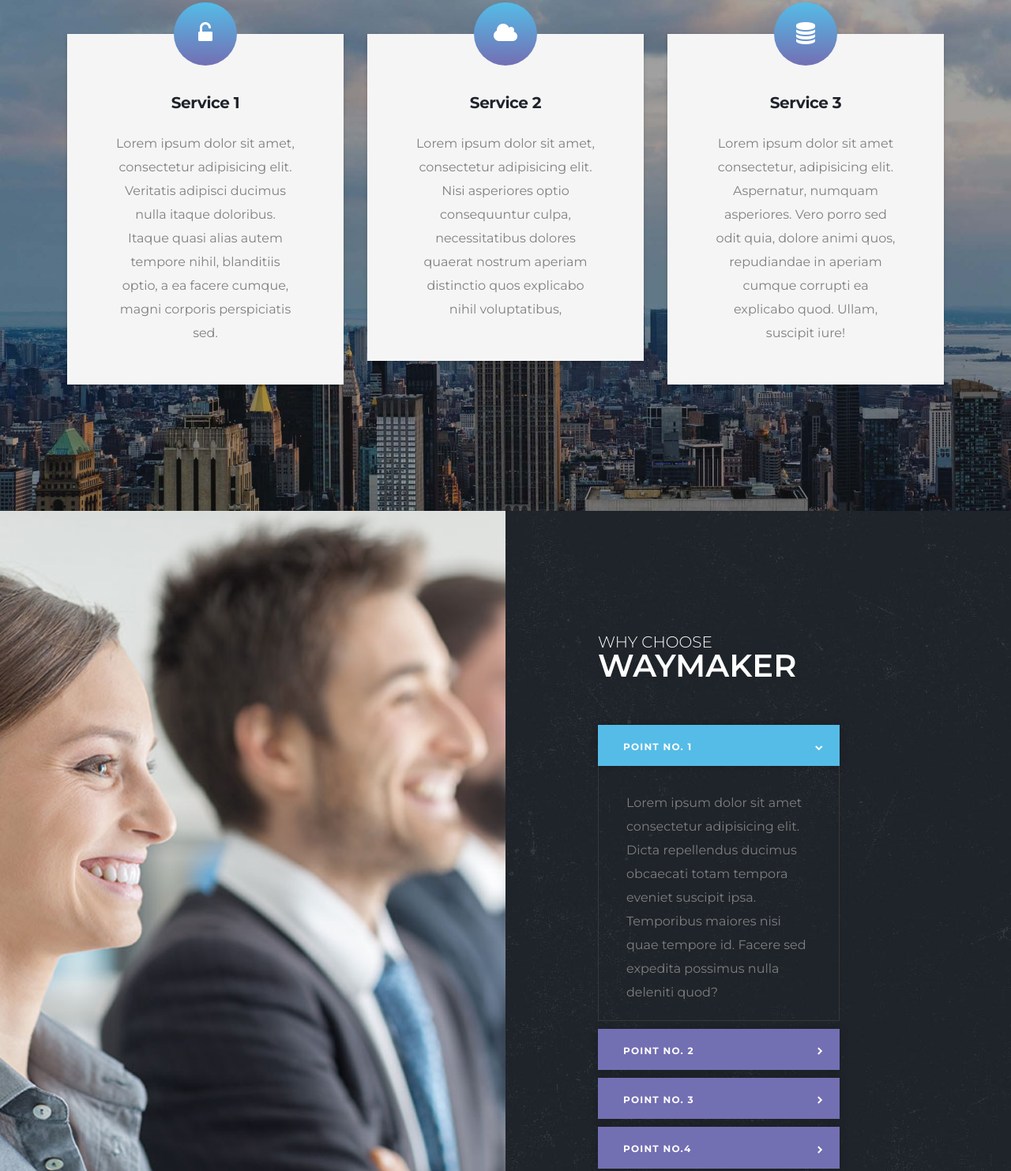
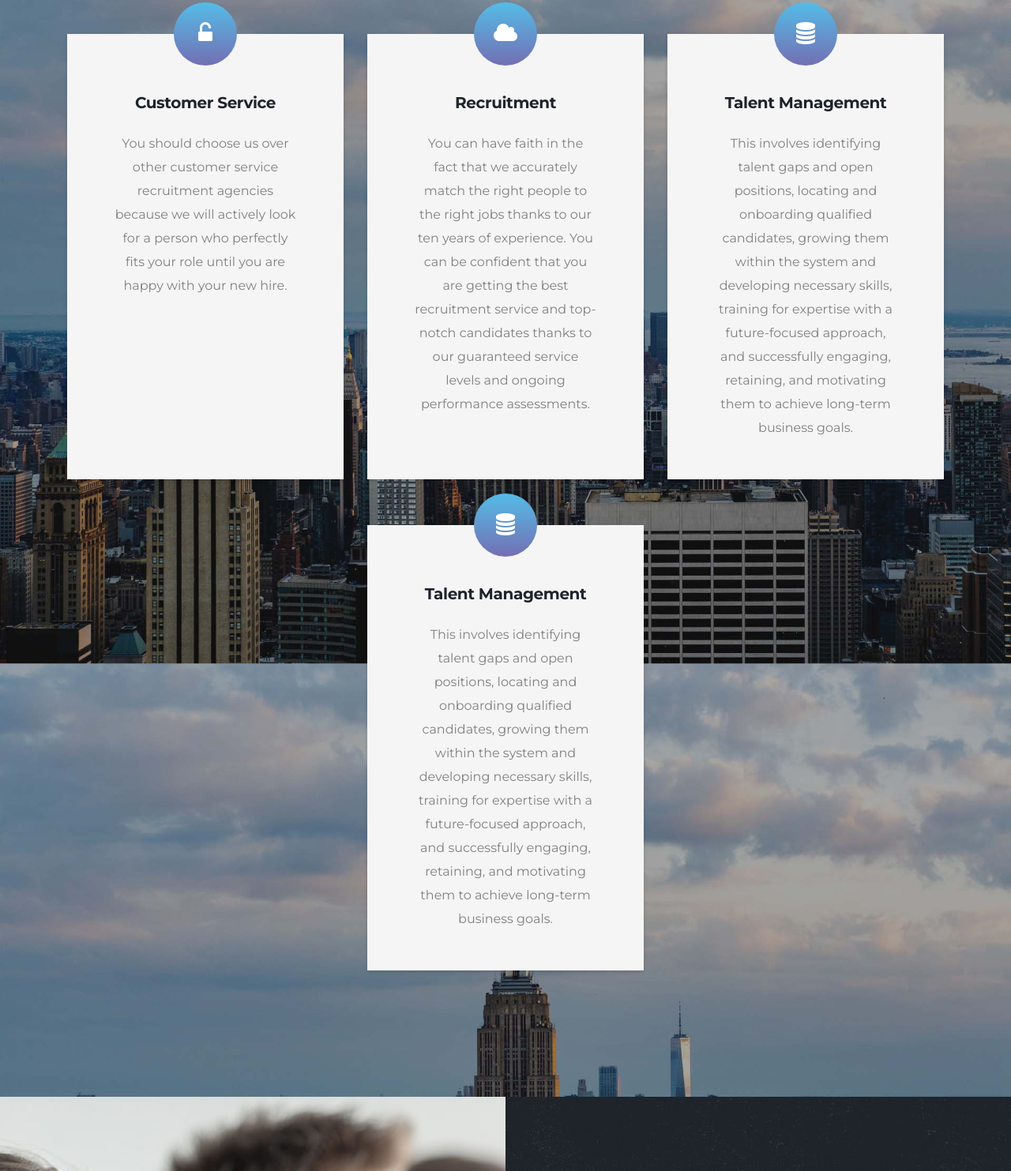
Before and after one commit to luckypatcherx/waymaker, a plain HTML site: page index.html in a window 1280 px wide. Shown: the part 1159-2642 px from the top of the page at 79% size. Drawn offline with Linux system fonts and the light colour scheme; some packages are replaced by stand-ins of ours.

Commit message:
content update

```diff
--- a/index.html
+++ b/index.html
@@ -21,7 +21,7 @@
 	<link rel="stylesheet" href="css/bootstrap.min.css">
 	<link rel="stylesheet" href="css/animations.css">
 	<link rel="stylesheet" href="css/font-awesome.css">
-	<link rel="stylesheet" href="css/main.css?v=2.71" class="color-switcher-link">
+	<link rel="stylesheet" href="css/main.css?v=2.91" class="color-switcher-link">
 	<script src="js/vendor/modernizr-2.6.2.min.js"></script>
 
 	<!--[if lt IE 9]>
@@ -214,13 +214,13 @@
 											<div class="intro_layers">
 												<div class="intro_layer" data-animation="pullUp">
 													<h3 class="intro_before_featured_word">
-														Stuck in a ‘career rut’?
+														Register here and fast track your career.
 													</h3>
 												</div>
 												<div class="intro_layer" data-animation="pullDown">
 													<h2 class="text-uppercase intro_featured_word">
-														Help us match to
-														<br> Your hr role
+														Be our next success story.
+
 													</h2>
 												</div>
 												<div class="intro_layer" data-animation="fadeIn">
@@ -248,13 +248,12 @@
 											<div class="intro_layers">
 												<div class="intro_layer" data-animation="pullDown">
 													<h3 class="intro_before_featured_word">
-														Launch Your recruitment career
+														Find a great job anywhere in the world.
 													</h3>
 												</div>
 												<div class="intro_layer" data-animation="pullUp">
 													<h2 class="text-uppercase intro_featured_word">
-														With innovate
-														<br> Сonsultancy
+														With Waymaker
 													</h2>
 												</div>
 												<div class="intro_layer" data-animation="fadeIn">
@@ -335,30 +334,29 @@
 			<section class="icon-boxed teaser-box ls s-py-lg-130 c-my-lg-10 s-parallax">
 
 				<div class="container">
-					<div class="row">
+					<div class="row justify-content-center">
 						<div class="col-lg-4 mt-5">
-							<div class="icon-box text-center hero-bg box-shadow">
+							<div class="icon-box h-100 text-center hero-bg box-shadow">
 								<div class="teaser-icon icon-styled bg-maincolor3">
 									<i class="fa fa-unlock-alt"></i>
 								</div>
 								<h3>
-									<a href="#">Service 1</a>
+									<a href="#">Customer Service</a>
 								</h3>
-								<p>
-Lorem ipsum dolor sit amet, consectetur adipisicing elit. Veritatis adipisci ducimus nulla itaque doloribus. Itaque quasi alias autem tempore nihil, blanditiis optio, a ea facere cumque, magni corporis perspiciatis sed.								</p>
-							</div>
+								<p class="text-center">
+									You should choose us over other customer service recruitment agencies because we will actively look for a person who perfectly fits your role until you are happy with your new hire. </p>			</div>
 						</div>
 						<div class="col-lg-4 mt-5">
-							<div class="icon-box text-center hero-bg box-shadow">
+							<div class="icon-box h-100 text-center hero-bg box-shadow">
 								<div class="teaser-icon icon-styled bg-maincolor3">
 									<i class="fa fa-cloud"></i>
 								</div>
 								<h3>
-									<a href="#">Service 2</a>
+									<a href="#">Recruitment </a>
 								</h3>
 								<p>
-Lorem ipsum dolor sit amet, consectetur adipisicing elit. Nisi asperiores optio consequuntur culpa, necessitatibus dolores quaerat nostrum aperiam distinctio quos explicabo nihil voluptatibus,
-								</p>
+									You can have faith in the fact that we accurately match the right people to the right jobs thanks to our ten years of experience.
+									You can be confident that you are getting the best recruitment service and top-notch candidates thanks to our guaranteed service levels and ongoing performance assessments. 								</p>
 							</div>
 						</div>
 						<div class="col-lg-4 mt-5">
@@ -367,10 +365,25 @@ Lorem ipsum dolor sit amet, consectetur adipisicing elit. Nisi asperiores optio
 									<i class="fa fa-database"></i>
 								</div>
 								<h3>
-									<a href="#">Service 3</a>
+									<a href="#">Talent Management</a>
 								</h3>
 								<p>
-Lorem ipsum dolor sit amet consectetur, adipisicing elit. Aspernatur, numquam asperiores. Vero porro sed odit quia, dolore animi quos, repudiandae in aperiam cumque corrupti ea explicabo quod. Ullam, suscipit iure!
+									This involves identifying talent gaps and open positions, locating and onboarding qualified candidates, growing them within the system and developing necessary skills, training for expertise with a future-focused approach, and successfully engaging, retaining, and motivating them to achieve long-term business goals.
+
+								</p>
+							</div>
+						</div>
+						<div class="col-lg-4 mt-5">
+							<div class="icon-box h-100 text-center hero-bg box-shadow">
+								<div class="teaser-icon icon-styled bg-maincolor3">
+									<i class="fa fa-database"></i>
+								</div>
+								<h3>
+									<a href="#">Talent Management</a>
+								</h3>
+								<p>
+									This involves identifying talent gaps and open positions, locating and onboarding qualified candidates, growing them within the system and developing necessary skills, training for expertise with a future-focused approach, and successfully engaging, retaining, and motivating them to achieve long-term business goals.
+
 								</p>
 							</div>
 						</div>
@@ -397,38 +410,42 @@ Lorem ipsum dolor sit amet consectetur, adipisicing elit. Aspernatur, numquam as
 							<div class="card-header" role="tab" id="collapse01_header">
 								<h5>
 									<a data-toggle="collapse" href="#collapse01" aria-expanded="true" aria-controls="collapse01">
-										Point No. 1
+										Access to the best candidates
+
 									</a>
 								</h5>
 							</div>
 							<div id="collapse01" class="collapse show" role="tabpanel" aria-labelledby="collapse01_header" data-parent="#accordion01">
 								<div class="card-body">
-Lorem ipsum dolor sit amet consectetur adipisicing elit. Dicta repellendus ducimus obcaecati totam tempora eveniet suscipit ipsa. Temporibus maiores nisi quae tempore id. Facere sed expedita possimus nulla deleniti quod?
+									Availability of the top candidates.
+									Using both conventional and modern recruitment channels, and applying our in-depth knowledge of the sector.
 								</div>
 							</div>
 							<div class="card-header" role="tab" id="collapse02_header">
 								<h5>
 									<a class="collapsed" data-toggle="collapse" href="#collapse02" aria-expanded="false" aria-controls="collapse02">
-										Point no.  2
+										Save time & money
 									</a>
 								</h5>
 							</div>
 							<div id="collapse02" class="collapse" role="tabpanel" aria-labelledby="collapse02_header" data-parent="#accordion01">
 								<div class="card-body">
-Lorem ipsum dolor, sit amet consectetur adipisicing elit. Voluptatibus voluptatum, praesentium expedita esse quos officiis sunt nisi facilis, deserunt quam fuga nostrum mollitia blanditiis! Nostrum quis id iste sit delectus?
+									Build a relationship with candidates. Once a recruiter understands your business and goals, we will hire the right people in a timely, cost-effective manner.
+
 								</div>
 							</div>
 							<div class="card-header" role="tab" id="collapse03_header">
 								<h5>
 									<a class="collapsed" data-toggle="collapse" href="#collapse03" aria-expanded="false" aria-controls="collapse03">
-										Point No. 3
+										Industry expertise
+
 									</a>
 								</h5>
 							</div>
 							<div id="collapse03" class="collapse" role="tabpanel" aria-labelledby="collapse03_header" data-parent="#accordion01">
 								<div class="card-body">
 
-Lorem ipsum dolor sit amet consectetur adipisicing elit. Suscipit architecto hic, veritatis alias aspernatur iusto quas commodi voluptatibus esse sapiente obcaecati velit quia quibusdam nihil animi facilis autem possimus laborum.
+									Waymaker will offer specialist recruiters for specific industries. Waymaker Recruitment is a leading recruitment and executive search firm serving all industries.
 								</div>
 							</div>
 
@@ -436,13 +453,15 @@ Lorem ipsum dolor sit amet consectetur adipisicing elit. Suscipit architecto hic
 							<div class="card-header" role="tab" id="collapse04_header">
 								<h5>
 									<a class="collapsed" data-toggle="collapse" href="#collapse04" aria-expanded="false" aria-controls="collapse04">
-								Point No.4
+										Enable business growth
+
 									</a>
 								</h5>
 							</div>
 							<div id="collapse04" class="collapse" role="tabpanel" aria-labelledby="collapse04_header" data-parent="#accordion01">
 								<div class="card-body">
-Lorem ipsum dolor sit amet consectetur adipisicing elit. Veniam pariatur velit eligendi magnam fugit quas, natus doloribus sint cupiditate quae totam ut cum in quidem! Aspernatur ad nobis est vero.
+									By partnering with Waymaker, you can find the best talent and get support to help your business reach its full potential.
+									Waymaker offers more than just labour; we also give businesses talent and assistance as they expand.
 								</div>
 							</div>
 						</div>
```
